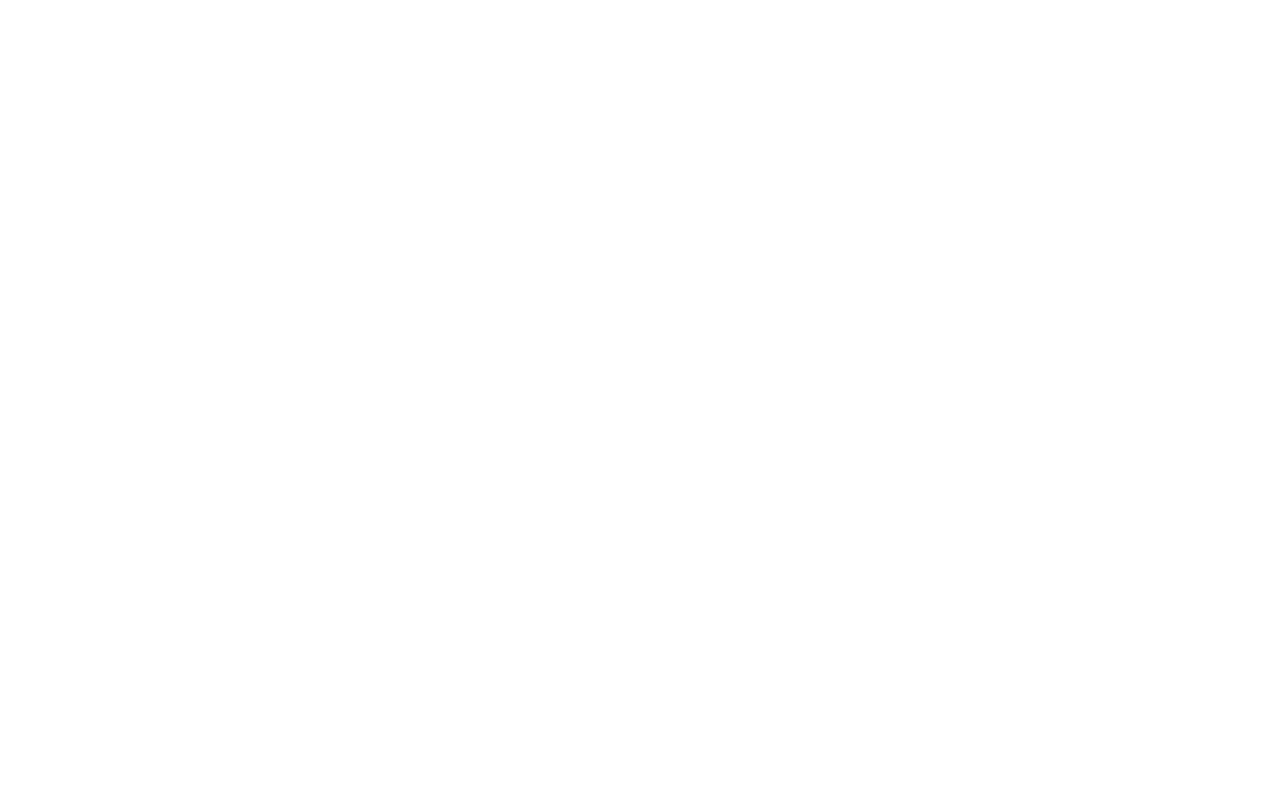
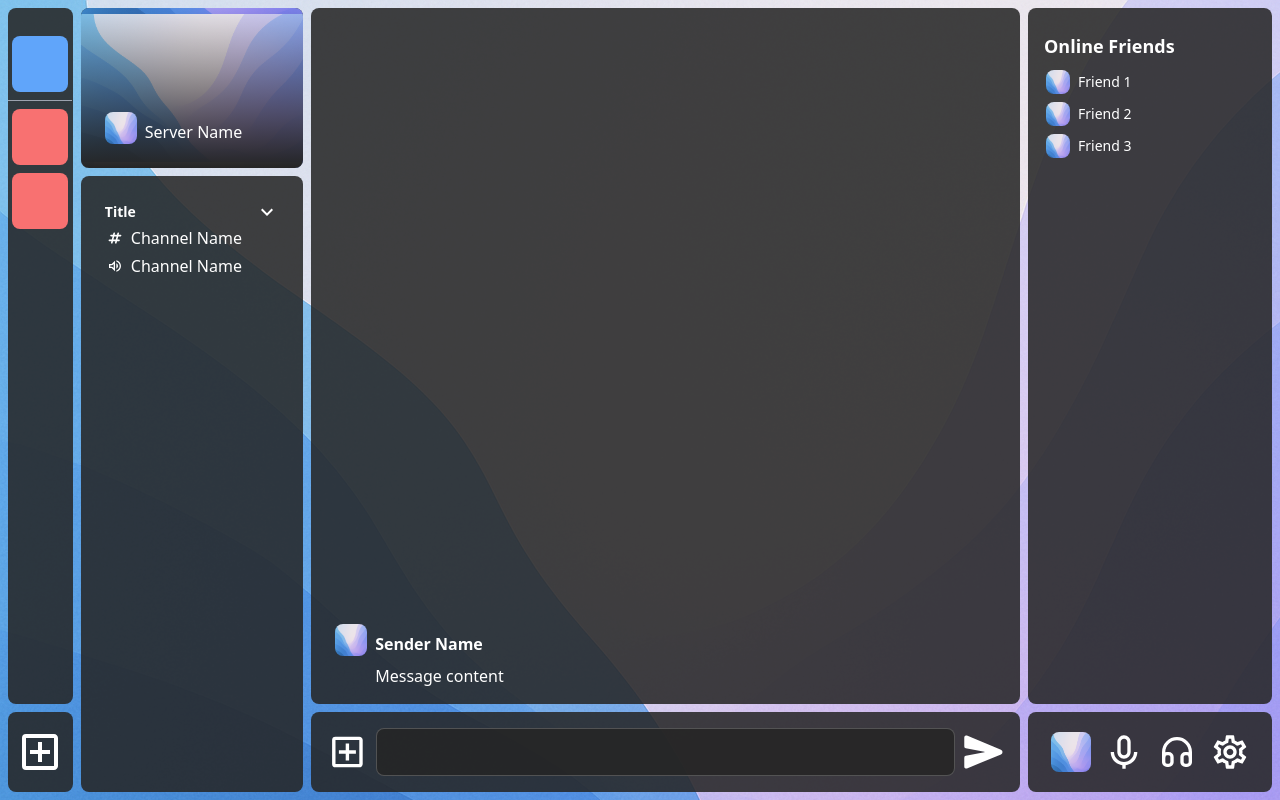
Before and after one commit to enesc54/chat-app, a React (Vite) app in the folder client/: page /chats in a window 1280 px wide. Before the commit this address had no page. Built offline with nearby package versions, Linux system fonts and the light colour scheme.

Commit message:
feat(chats): mostly complete UI layout for chats screen

```diff
--- a/client/package.json
+++ b/client/package.json
@@ -12,8 +12,10 @@
     "dependencies": {
         "react": "^19.1.0",
         "react-dom": "^19.1.0",
+        "react-icons": "^5.5.0",
         "react-router-dom": "^7.6.2",
-        "react-toastify": "^11.0.5"
+        "react-toastify": "^11.0.5",
+        "tailwind-scrollbar-hide": "^4.0.0"
     },
     "devDependencies": {
         "@eslint/js": "^9.25.0",
--- a/client/src/App.tsx
+++ b/client/src/App.tsx
@@ -1,9 +1,12 @@
 import { BrowserRouter as Router, Routes, Route } from "react-router-dom";
+import { ToastContainer } from "react-toastify";
+
 import Login from "./pages/authentication/Login.tsx";
 import Register from "./pages/authentication/Register.tsx";
 import ForgotPassword from "./pages/authentication/ForgotPassword.tsx";
 import ResetPassword from "./pages/authentication/ResetPassword.tsx";
-import { ToastContainer } from "react-toastify";
+
+import Chats from "./pages/chats";
 
 function App() {
     return (
@@ -21,6 +24,7 @@
                         path="/reset-password/:resetToken"
                         element={<ResetPassword />}
                     />
+                    <Route path="/chats" element={<Chats />} />
                 </Routes>
             </Router>
             <ToastContainer
--- /dev/null
+++ b/client/src/pages/chats/CategoryToggle.tsx
@@ -0,0 +1,42 @@
+import {
+    MdOutlineKeyboardArrowDown,
+    MdOutlineKeyboardArrowRight,
+    MdOutlineVolumeUp
+} from "react-icons/md";
+import { HiHashtag } from "react-icons/hi";
+import { useState } from "react";
+
+function CategoryToggle() {
+    const [isVisible, setIsVisible] = useState(true);
+    return (
+        <div className="text-white mb-2">
+            <div
+                onClick={() => {
+                    setIsVisible(!isVisible);
+                }}
+                className="flex w-full justify-between items-center "
+            >
+                <div className="font-bold text-sm">Title</div>
+                {isVisible ? (
+                    <MdOutlineKeyboardArrowDown className="h-full w-6" />
+                ) : (
+                    <MdOutlineKeyboardArrowRight className="h-full w-6" />
+                )}
+            </div>
+            {isVisible && (
+                <div>
+                    <div className="flex items-center p-0.5 hover:bg-[#25252544] rounded">
+                        <HiHashtag />
+                        <div className="ml-2 ">Channel Name</div>
+                    </div>
+                    <div className="flex items-center p-0.5 hover:bg-[#25252544] rounded">
+                        <MdOutlineVolumeUp />
+                        <div className="ml-2">Channel Name</div>
+                    </div>
+                </div>
+            )}
+        </div>
+    );
+}
+
+export default CategoryToggle;
--- /dev/null
+++ b/client/src/pages/chats/index.tsx
@@ -0,0 +1,104 @@
+import { MdOutlineAddBox, MdOutlineSettings } from "react-icons/md";
+import { IoSend } from "react-icons/io5";
+import { BiMicrophone, BiMicrophoneOff } from "react-icons/bi";
+import { TbHeadphones, TbHeadphonesOff } from "react-icons/tb";
+import CategoryToggle from "./CategoryToggle";
+
+function Chats() {
+    return (
+        <div className="flex h-dvh w-full bg-[url('/login_background.jpg')]">
+            <aside className="flex flex-col w-[6%] pl-2 pr-1 py-2">
+                <div className="flex-1 bg-[#252525dd] overflow-y-auto  h-full rounded-lg  pt-6 pb-4 scrollbar-hide">
+                    <div className="flex flex-col items-center">
+                        <div className="w-14 h-14 bg-blue-400 rounded-lg my-1"></div>
+                        <hr className="w-16 border-gray-400 my-1" />
+                        <div className="w-14 h-14 bg-red-400 rounded-lg my-1"></div>
+                        <div className="w-14 h-14 bg-red-400 rounded-lg my-1"></div>
+                    </div>
+                </div>
+                <div className="flex items-center justify-center bg-[#252525dd] mt-2 h-20 rounded-lg">
+                    <MdOutlineAddBox className="w-12 h-12 rounded-lg my-1 text-white" />
+                </div>
+            </aside>
+            <aside className="flex flex-col w-[18%] px-1 py-2">
+                <div className="bg-[#252525dd] flex flex-col mb-2 h-52 rounded-lg">
+                    <div className="w-full h-full rounded-lg bg-[url('/login_background.jpg')] bg-contain bg-center">
+                        <div className="w-full h-full rounded-lg bg-gradient-to-t from-[#252525ff] to-[#25252500] flex items-end p-6 text-white">
+                            <img
+                                src="/login_background.jpg"
+                                className="w-8 h-8 rounded-lg"
+                            />
+                            <div className="ml-2">Server Name</div>
+                        </div>
+                    </div>
+                </div>
+                <div className="bg-[#252525dd] h-full rounded-lg p-6 overflow-y-auto scrollbar-hide">
+                    <CategoryToggle />
+                </div>
+            </aside>
+            <main className="flex flex-col flex-1 px-1 py-2 ">
+                <div className="bg-[#252525dd] overflow-y-auto scrolltoscrollbar-hide max-h-full flex-1 rounded-lg py-4 px-6">
+                    <div className="flex flex-col min-h-full justify-end">
+                        <div>
+                            <div className="flex items-end my-2 text-white">
+                                <img
+                                    src="/login_background.jpg"
+                                    className="w-8 h-8 rounded-lg"
+                                />
+                                <div className="ml-2 font-bold">
+                                    Sender Name
+                                </div>
+                            </div>
+                            <div className="pl-10 text-white">
+                                Message content
+                            </div>
+                        </div>
+                    </div>
+                </div>
+                <div className="bg-[#252525dd] mt-2 h-20 rounded-lg p-4 flex items-center">
+                    <MdOutlineAddBox className="w-12 h-12 my-1 text-white" />
+                    <textarea className="mx-2 bg-[#252525dd] w-full h-full text-white rounded-lg border-[1px] border-[#ffffff33] focus:border-blue-200 focus:outline-none p-3 scrollbar-hide resize-none" />
+                    <IoSend className="w-12 h-12 my-1 text-white" />
+                </div>
+            </main>
+            <aside className="flex flex-col w-[20%] pl-1 pr-2 py-2">
+                <div className="flex-1 bg-[#252525dd] h-full rounded-lg p-4 overflow-y-auto scrollbar-hide">
+                    <div className="text-white font-bold text-lg my-2">
+                        Online Friends
+                    </div>
+                    <div className="text-white flex items-center mb-1 p-0.5 hover:bg-[#25252544] rounded">
+                        <img
+                            src="/login_background.jpg"
+                            className="w-6 h-6 rounded-lg"
+                        />
+                        <div className="ml-2 text-sm">Friend 1</div>
+                    </div>
+                    <div className="text-white flex items-center mb-1 p-0.5 hover:bg-[#25252544] rounded">
+                        <img
+                            src="/login_background.jpg"
+                            className="w-6 h-6 rounded-lg"
+                        />
+                        <div className="ml-2 text-sm">Friend 2</div>
+                    </div>
+                    <div className="text-white flex items-center mb-1 p-0.5 hover:bg-[#25252544] rounded">
+                        <img
+                            src="/login_background.jpg"
+                            className="w-6 h-6 rounded-lg"
+                        />
+                        <div className="ml-2 text-sm">Friend 3</div>
+                    </div>
+                </div>
+                <div className="bg-[#252525dd] mt-2 h-20 rounded-lg flex items-center justify-around p-4">
+                    <img
+                        src="/login_background.jpg"
+                        className="w-10 h-10 rounded-lg"
+                    />{/*User Profile*/}
+                    <BiMicrophone className="w-10 h-10 my-1 text-white" />{/*Microphone Control*/}
+                    <TbHeadphones className="w-10 h-10 my-1 text-white" />{/*Headphone Control*/}
+                    <MdOutlineSettings className="w-10 h-10 my-1 text-white" />{/*Settings*/}
+                </div>
+            </aside>
+        </div>
+    );
+}
+export default Chats;
--- a/client/tailwind.config.js
+++ b/client/tailwind.config.js
@@ -4,5 +4,5 @@
     theme: {
         extend: {}
     },
-    plugins: []
+    plugins: [require("tailwind-scrollbar-hide")]
 };
```
Also changed, not shown: 1 other file (tests, documents, lock files or other folders).
